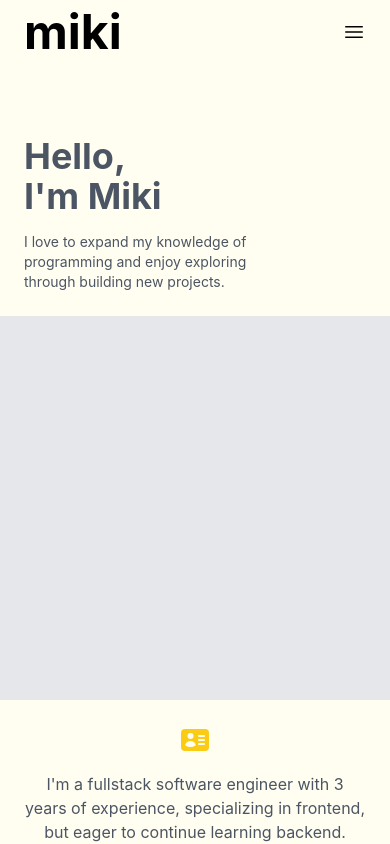
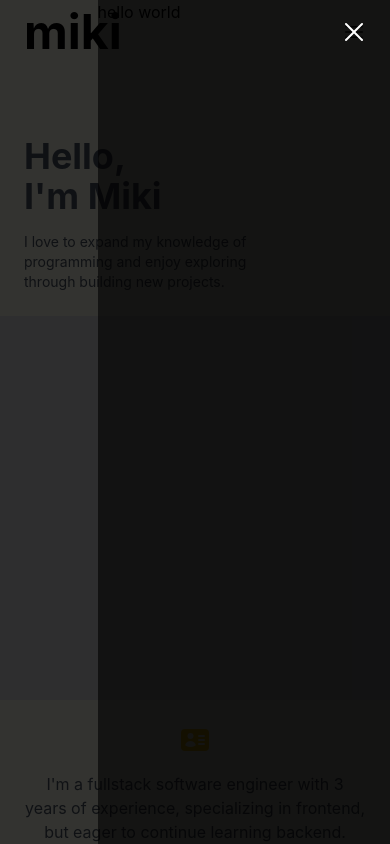
Before and after one commit to miki-saarna/portfolio-v2, a React (Create React App) app in the folder frontend/: page / in a window 390 px wide. Both pictures are taken after a click on the button 354 px from the left and 32 px from the top of the page. Shown: the top 844 px of the page. Built offline with nearby package versions, Linux system fonts and the light colour scheme.

Commit message:
Created nav menu

```diff
--- a/frontend/src/App.tsx
+++ b/frontend/src/App.tsx
@@ -4,8 +4,10 @@ import './App.css';
 import Home from './home/index';
 import Header from './header/index';
 import Footer from './footer/index';
+import MobileNavMenu from './nav-menu/mobile';
 
 function App(): JSX.Element {
+  const [mobileNavMenuOpen, setMobileNavMenuOpen] = useState<boolean>(false);
   const [darkMode, setDarkMode] = useState<boolean>(false);
 
   useEffect(() => {
@@ -26,7 +28,7 @@ function App(): JSX.Element {
 
   return (
     <div className={`${darkMode && 'dark'} App`}>
-      <Header darkMode={darkMode} setDarkMode={setDarkMode} />
+      <Header darkMode={darkMode} setDarkMode={setDarkMode} setMobileNavMenuOpen={setMobileNavMenuOpen} />
       <Routes>
         <Route path="/" element={<Home />} />
         <Route path="/bio" element={<div>bio page</div>} />
@@ -34,6 +36,7 @@ function App(): JSX.Element {
         <Route path="/contact" element={<div>contact page</div>} />
       </Routes>
       <Footer />
+      <MobileNavMenu mobileNavMenuOpen={mobileNavMenuOpen} setMobileNavMenuOpen={setMobileNavMenuOpen} />
     </div>
   );
 }
--- a/frontend/src/header/index.tsx
+++ b/frontend/src/header/index.tsx
@@ -2,12 +2,12 @@ import { JSX } from 'react';
 import DarkModeToggle from '../utils/darkMode';
 import { Bars3Icon } from '@heroicons/react/24/solid';
 
-function App({ darkMode, setDarkMode }: { darkMode: boolean, setDarkMode: Function }): JSX.Element {
+function App({ darkMode, setDarkMode, setMobileNavMenuOpen }: { darkMode: boolean, setDarkMode: Function, setMobileNavMenuOpen: Function }): JSX.Element {
   return (
     <div className="max-w-2xl lg:max-w-6xl mx-auto flex justify-between items-center h-16 lg:h-24 p-6 lg:px-12">
       <div className="text-5xl lg:text-6xl font-bold">miki</div>
       <DarkModeToggle darkMode={darkMode} setDarkMode={setDarkMode} className="hidden lg:block" />
-      <button className="lg:hidden w-6 h-6">
+      <button onClick={() => setMobileNavMenuOpen(true)} className="lg:hidden w-6 h-6">
         <Bars3Icon />
       </button>
     </div>
--- /dev/null
+++ b/frontend/src/nav-menu/mobile.tsx
@@ -0,0 +1,37 @@
+import { JSX, useRef, useEffect } from 'react'
+import { NavLink } from 'react-router-dom';
+import './mobileMenu.css';
+import { XMarkIcon } from '@heroicons/react/24/solid';
+import { CSSTransition } from 'react-transition-group';
+
+export default function NavMenu({ mobileNavMenuOpen, setMobileNavMenuOpen }: { mobileNavMenuOpen: boolean, setMobileNavMenuOpen: Function }): JSX.Element {
+
+  const pageOverlayRef = useRef(null);
+
+  useEffect(() => {
+    if (mobileNavMenuOpen) {
+      document.body.classList.add('scrolling-disabled');
+    } else {
+      document.body.classList.remove('scrolling-disabled');
+    }
+  }, [mobileNavMenuOpen])
+
+  return (
+    <>
+      <div className={`fixed z-[1] top-0 w-9/12 h-screen min-h-screen bg-black/60 transition-[right] duration-300 ease-in-out ${mobileNavMenuOpen ? 'right-0' : 'right-[-100%]'}`}>
+        <button onClick={() => setMobileNavMenuOpen(false)} className="absolute top-0 right-0 mt-4 mr-5 w-8 h-8 text-white">
+          <XMarkIcon />
+        </button>
+        hello world
+      </div>
+
+      <CSSTransition mountOnEnter={false} nodeRef={pageOverlayRef} in={mobileNavMenuOpen} timeout={1000} classNames="page-overlay">
+        <div
+          ref={pageOverlayRef}
+          onClick={() => setMobileNavMenuOpen(false)}
+          className={`fixed top-0 left-0 w-screen min-w-screen h-screen min-h-screen bg-black/80 ${!mobileNavMenuOpen && 'opacity-0 pointer-events-none'}`}
+        />
+      </CSSTransition>
+    </>
+  )
+}
--- /dev/null
+++ b/frontend/src/nav-menu/mobileMenu.css
@@ -0,0 +1,22 @@
+.scrolling-disabled {
+  overflow: hidden;
+  height: 100%;
+}
+
+.page-overlay-enter {
+  opacity: 0;
+}
+
+.page-overlay-enter-active {
+  opacity: 1;
+  transition: opacity 300ms;
+}
+
+.page-overlay-exit {
+  opacity: 1;
+}
+
+.page-overlay-exit-active {
+  opacity: 0;
+  transition: opacity 300ms;
+}
```
